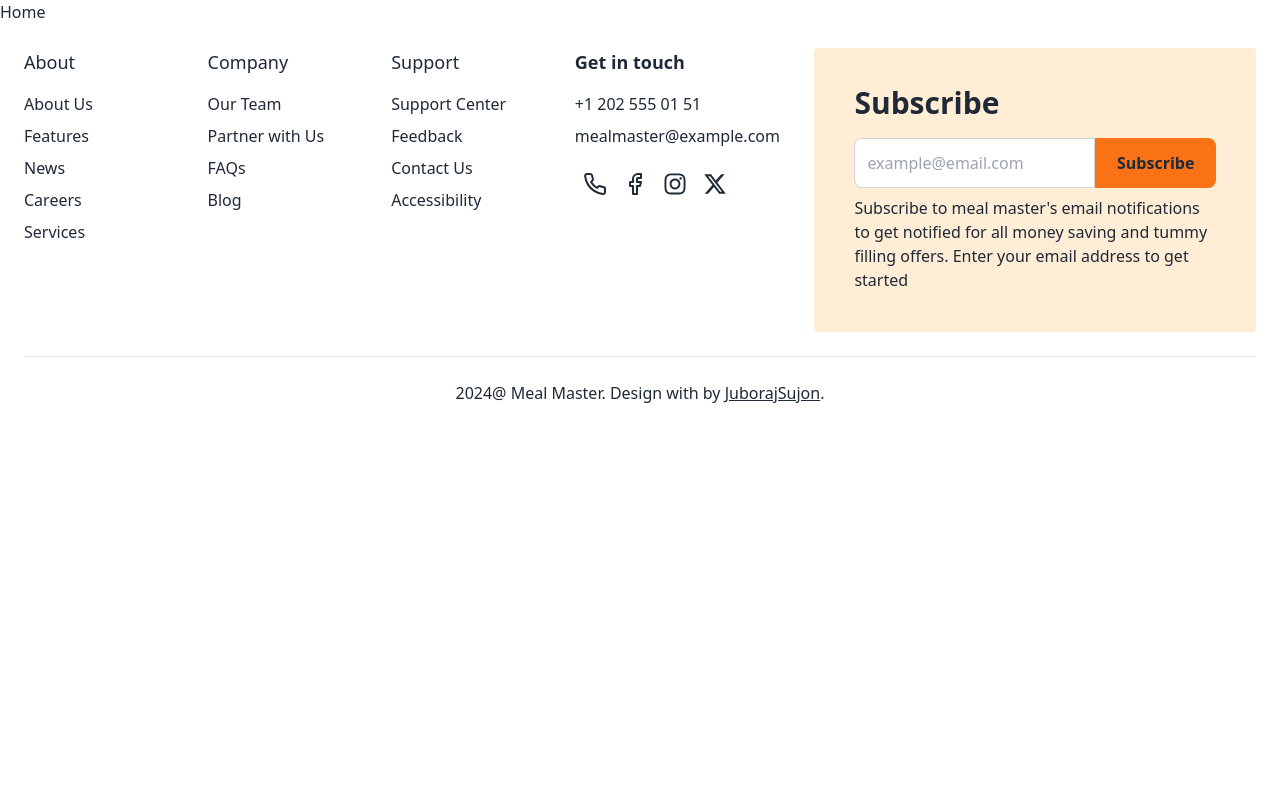
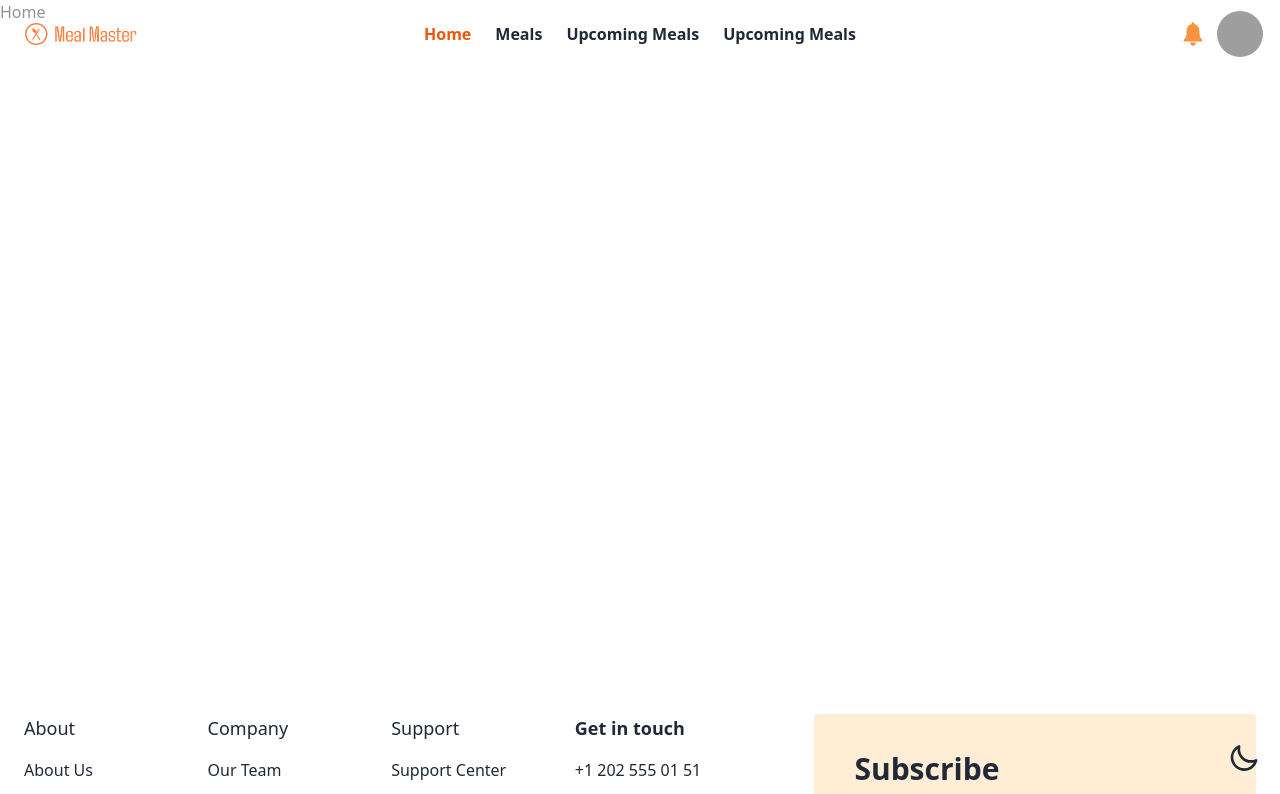
Before and after one commit to JuborajSujon/meal-master-client, a React (Vite) app: page / in a window 1280 px wide. Shown: the top 794 px of the page. Built offline with nearby package versions, Linux system fonts and the light colour scheme; grey boxes are pictures that could not be loaded.

Commit message:
Added navbar section

```diff
--- a/src/Layout/Main.jsx
+++ b/src/Layout/Main.jsx
@@ -1,10 +1,16 @@
 import { Outlet } from "react-router-dom";
 import Footer from "../pages/Shared/Footer/Footer";
+import Navbar from "../pages/Shared/Navbar/Navbar";
+import ThemeController from "../components/ThemeController/ThemeController";
 
 export default function Main() {
   return (
     <div>
-      <Outlet />
+      <Navbar />
+      <div className="dark:bg-slate-800 min-h-[calc(100vh-110px)] overflow-x-hidden">
+        <Outlet />
+      </div>
+      <ThemeController />
       <Footer />
     </div>
   );
--- /dev/null
+++ b/src/components/ThemeController/ThemeController.jsx
@@ -0,0 +1,50 @@
+import { useEffect, useState } from "react";
+
+const ThemeController = () => {
+  const [theme, setTheme] = useState("light");
+
+  useEffect(() => {
+    localStorage.setItem("theme", theme);
+    const currentTheme = localStorage.getItem("theme");
+    document.querySelector("html").setAttribute("class", currentTheme);
+  }, [theme]);
+  const toggleTheme = (e) => {
+    if (e.target.checked) {
+      setTheme("dark");
+    } else {
+      setTheme("light");
+    }
+  };
+
+  return (
+    <div className="fixed bottom-5 right-5 z-50">
+      <label className="swap swap-rotate">
+        {/* this hidden checkbox controls the state */}
+        <input
+          onClick={toggleTheme}
+          type="checkbox"
+          className="theme-controller"
+          value={theme}
+        />
+
+        {/* sun icon */}
+        <svg
+          className="swap-on fill-current w-8 h-8 mt-2 text-orange-400"
+          xmlns="http://www.w3.org/2000/svg"
+          viewBox="0 0 24 24">
+          <path d="M5.64,17l-.71.71a1,1,0,0,0,0,1.41,1,1,0,0,0,1.41,0l.71-.71A1,1,0,0,0,5.64,17ZM5,12a1,1,0,0,0-1-1H3a1,1,0,0,0,0,2H4A1,1,0,0,0,5,12Zm7-7a1,1,0,0,0,1-1V3a1,1,0,0,0-2,0V4A1,1,0,0,0,12,5ZM5.64,7.05a1,1,0,0,0,.7.29,1,1,0,0,0,.71-.29,1,1,0,0,0,0-1.41l-.71-.71A1,1,0,0,0,4.93,6.34Zm12,.29a1,1,0,0,0,.7-.29l.71-.71a1,1,0,1,0-1.41-1.41L17,5.64a1,1,0,0,0,0,1.41A1,1,0,0,0,17.66,7.34ZM21,11H20a1,1,0,0,0,0,2h1a1,1,0,0,0,0-2Zm-9,8a1,1,0,0,0-1,1v1a1,1,0,0,0,2,0V20A1,1,0,0,0,12,19ZM18.36,17A1,1,0,0,0,17,18.36l.71.71a1,1,0,0,0,1.41,0,1,1,0,0,0,0-1.41ZM12,6.5A5.5,5.5,0,1,0,17.5,12,5.51,5.51,0,0,0,12,6.5Zm0,9A3.5,3.5,0,1,1,15.5,12,3.5,3.5,0,0,1,12,15.5Z" />
+        </svg>
+
+        {/* moon icon */}
+        <svg
+          className="swap-off fill-current w-8 h-8 mt-2 dark:hidden "
+          xmlns="http://www.w3.org/2000/svg"
+          viewBox="0 0 24 24">
+          <path d="M21.64,13a1,1,0,0,0-1.05-.14,8.05,8.05,0,0,1-3.37.73A8.15,8.15,0,0,1,9.08,5.49a8.59,8.59,0,0,1,.25-2A1,1,0,0,0,8,2.36,10.14,10.14,0,1,0,22,14.05,1,1,0,0,0,21.64,13Zm-9.5,6.69A8.14,8.14,0,0,1,7.08,5.22v.27A10.15,10.15,0,0,0,17.22,15.63a9.79,9.79,0,0,0,2.1-.22A8.11,8.11,0,0,1,12.14,19.73Z" />
+        </svg>
+      </label>
+    </div>
+  );
+};
+
+export default ThemeController;
--- a/src/pages/Shared/Footer/Footer.jsx
+++ b/src/pages/Shared/Footer/Footer.jsx
@@ -5,7 +5,7 @@ import Subscribe from "../../../components/Subscribe/Subscribe";
 export default function Footer() {
   return (
     <div>
-      <footer className="p-6 dark:bg-gray-100 dark:text-gray-800 text-base">
+      <footer className="p-6 dark:bg-slate-800 dark:text-slate-300 text-base">
         <div className="grid grid-cols-1 gap-8 lg:grid-cols-5">
           <div className="lg:col-span-3">
             <FooterLink />
@@ -17,7 +17,7 @@ export default function Footer() {
 
         <hr className="border-gray-200 sm:mx-auto dark:border-gray-700 my-6" />
         <div className="flex items-center justify-center px-6">
-          <span className="dark:text-gray-600">
+          <span className="dark:text-slate-300">
             {new Date().getFullYear()}@ Meal Master. Design with
             <i className="mdi mdi-heart text-red-600"></i> by{" "}
             <Link
--- /dev/null
+++ b/src/pages/Shared/Navbar/Navbar.jsx
@@ -0,0 +1,194 @@
+import { useEffect, useState } from "react";
+import { Link, NavLink } from "react-router-dom";
+import { IoIosNotifications } from "react-icons/io";
+import Logo from "../../../assets/logo.png";
+
+export default function Navbar() {
+  const [isHovered, setIsHovered] = useState(false);
+  const [user, setUser] = useState(true);
+  const handleMouseEnter = () => {
+    setIsHovered(true);
+  };
+
+  const handleMouseLeave = () => {
+    setIsHovered(false);
+  };
+
+  const handleLogout = () => {
+    // userSignOut()
+    //   .then(() => {
+    //     setUser(null);
+    //   })
+    //   .catch((error) => {
+    //     console.log(error.message);
+    //   });
+  };
+
+  // useEffect(() => {}, [user, reload]);
+
+  const navList = (
+    <>
+      <li className="">
+        <NavLink
+          to="/"
+          className={({ isActive, isPending }) =>
+            isPending
+              ? "pending"
+              : isActive
+              ? "text-orange-600 px-2 py-1.5 dark:text-white"
+              : "hover:text-slate-900  px-2 py-1.5 hover:bg-orange-400 rounded-md dark:text-orange-500 dark:hover:text-slate-900"
+          }>
+          Home
+        </NavLink>
+      </li>
+      <li>
+        <NavLink
+          to="/meals"
+          className={({ isActive, isPending }) =>
+            isPending
+              ? "pending"
+              : isActive
+              ? "text-orange-600 px-2 py-1.5 dark:text-white"
+              : "hover:text-slate-900 px-2 py-1.5 hover:bg-orange-400 rounded-md dark:text-orange-500 dark:hover:text-slate-900"
+          }>
+          Meals
+        </NavLink>
+      </li>
+      <li>
+        <NavLink
+          to="/upcoming-meals"
+          className={({ isActive, isPending }) =>
+            isPending
+              ? "pending"
+              : isActive
+              ? "text-orange-600 px-2 py-1.5 dark:text-white"
+              : "hover:text-slate-900 px-2 py-1.5 hover:bg-orange-400 rounded-md dark:text-orange-500 dark:hover:text-slate-900"
+          }>
+          Upcoming Meals
+        </NavLink>
+      </li>
+      {user && (
+        <>
+          <li>
+            <NavLink
+              to="/upcoming-meals"
+              className={({ isActive, isPending }) =>
+                isPending
+                  ? "pending"
+                  : isActive
+                  ? "text-orange-600 px-2 py-1.5 dark:text-white"
+                  : "hover:text-slate-900 px-2 py-1.5 hover:bg-orange-400 rounded-md dark:text-orange-500 dark:hover:text-slate-900"
+              }>
+              Upcoming Meals
+            </NavLink>
+          </li>
+        </>
+      )}
+    </>
+  );
+  return (
+    <div
+      onMouseLeave={handleMouseLeave}
+      className="navbar max-w-[1540px] fixed z-10 bg-white/50 dark:bg-slate-800/50 dark:text-slate-300 px-4">
+      <div className="navbar-start">
+        <div className="dropdown">
+          <div
+            tabIndex={0}
+            role="button"
+            className="btn btn-ghost min-h-9 h-9 px-2  md:hidden hover:bg-orange-400 hover:text-slate-900">
+            <svg
+              xmlns="http://www.w3.org/2000/svg"
+              className="h-6 w-6"
+              fill="none"
+              viewBox="2 2 20 20"
+              stroke="currentColor">
+              <path
+                strokeLinecap="round"
+                strokeLinejoin="round"
+                strokeWidth="2"
+                d="M4 6h16M4 12h8m-8 6h16"
+              />
+            </svg>
+          </div>
+          <ul
+            tabIndex={0}
+            className="menu menu-sm dropdown-content mt-3 z-[1] p-2 shadow bg-base-100 rounded-box w-52 space-y-2">
+            {navList}
+          </ul>
+        </div>
+        <Link
+          to={"/"}
+          className="btn btn-ghost hover:bg-stone-900 text-xl sm:text-2xl md:text-3xl lg:text-4xl italic font-bold  min-h-10 h-12 -ml-2 ">
+          <img className="w-28" src={Logo} alt="logo" />
+        </Link>
+      </div>
+      <div className="navbar-center hidden md:flex">
+        <ul className="menu menu-horizontal text-base font-semibold px-1 space-x-2">
+          {navList}
+        </ul>
+      </div>
+      <div className="navbar-end  space-x-2">
+        <div>
+          <IoIosNotifications
+            size={30}
+            className="cursor-pointer text-orange-400 dark:text-orange-500  hover:text-orange-700 dark:hover:text-orange-700"
+          />
+        </div>
+        {user ? (
+          <div className="relative">
+            <div className="flex items-center  gap-1 sm:gap-2">
+              <label
+                onMouseOver={handleMouseEnter}
+                tabIndex={0}
+                className="btn btn-ghost btn-circle avatar hover:bg-yellow-500 min-h-8 h-10 w-10  sm:min-h-12 sm:h-12 sm:w-12">
+                <div className="w-12 rounded-full">
+                  <img
+                    className=""
+                    src={
+                      user?.photoURL || "https://i.ibb.co/Jn1jJHN/avater.png"
+                    }
+                  />
+                </div>
+              </label>
+            </div>
+            {isHovered && (
+              <ul
+                tabIndex={0}
+                onMouseLeave={handleMouseLeave}
+                className="menu menu-sm dropdown-content mt-0 -ml-48 z-[1] py-3 px-4 shadow bg-base-100 rounded-md w-64 absolute space-y-2">
+                <li className="text-base font-medium">
+                  Name : {user?.displayName || "user name not found"}
+                </li>
+                <li>
+                  <Link
+                    to="/dashboard"
+                    className="btn btn-ghost border border-orange-400 hover:bg-orange-500 text-sm  font-semibold min-h-8 h-8 px-2 sm:px-4 sm:min-h-10 sm:h-10">
+                    Dashboard
+                  </Link>
+                </li>
+                <li>
+                  <button
+                    onClick={handleLogout}
+                    className="btn btn-ghost border border-orange-400 hover:bg-orange-500 text-sm  font-semibold min-h-8 h-8 px-2 sm:px-4 sm:min-h-10 sm:h-10">
+                    Logout
+                  </button>
+                </li>
+              </ul>
+            )}
+          </div>
+        ) : (
+          <div className="flex">
+            <Link
+              to="/login"
+              className="rounded-md px-3.5 py-2 m-1 overflow-hidden relative group cursor-pointer border-2 font-medium border-transparent text-indigo-600 dark:border-white dark:text-white">
+              <span className="absolute w-64 h-0 transition-all duration-300 origin-center rotate-45 -translate-x-20 bg-indigo-600 top-1/2 group-hover:h-64 group-hover:-translate-y-32 ease"></span>
+              <span className="relative text-indigo-600 dark:text-orange-500  transition duration-300 group-hover:text-white ease">
+                Join Us
+              </span>
+            </Link>
+          </div>
+        )}
+      </div>
+    </div>
+  );
+}
--- a/tailwind.config.js
+++ b/tailwind.config.js
@@ -1,6 +1,7 @@
 /** @type {import('tailwindcss').Config} */
 export default {
   content: ["./index.html", "./src/**/*.{js,ts,jsx,tsx}"],
+  darkMode: "class",
   theme: {
     extend: {
       fontFamily: {
```
Also changed, not shown: src/Routes/Routes.jsx (+8 -0 lines), src/components/FooterLink/FooterLink.jsx (+7 -5 lines), src/assets/logo.png (added).
